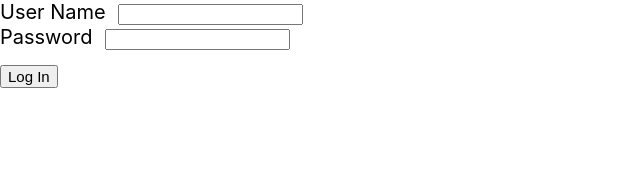
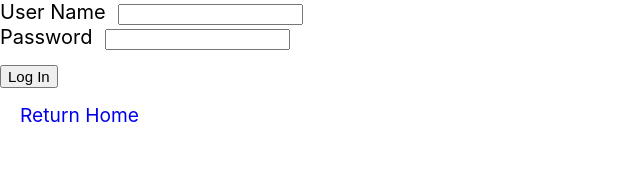
Before and after one commit to group17cause/Assignment7-React-Router, a React (Create React App) app: page /login in a window 1280 px wide. Shown: the top 193 px of the page, without its empty margins (0-640 px from the left). Built offline with nearby package versions, Linux system fonts and the light colour scheme.

Commit message:
Added classname for styling

```diff
--- a/src/components/Login.js
+++ b/src/components/Login.js
@@ -1,5 +1,5 @@
 import React, { Component } from 'react'
-import { Redirect } from 'react-router-dom'
+import { Redirect, Link } from 'react-router-dom'
 
 class LogIn extends Component {
   constructor () {
@@ -44,7 +44,8 @@ class LogIn extends Component {
             <label htmlFor="password">Password</label>
             <input type="password" name="password"/>
           </div>
-          <button>Log In</button>
+          <button>Log In</button><br/>
+          <Link className = "links" to="/">Return Home</Link>
         </form>
       </div>
     )
```
